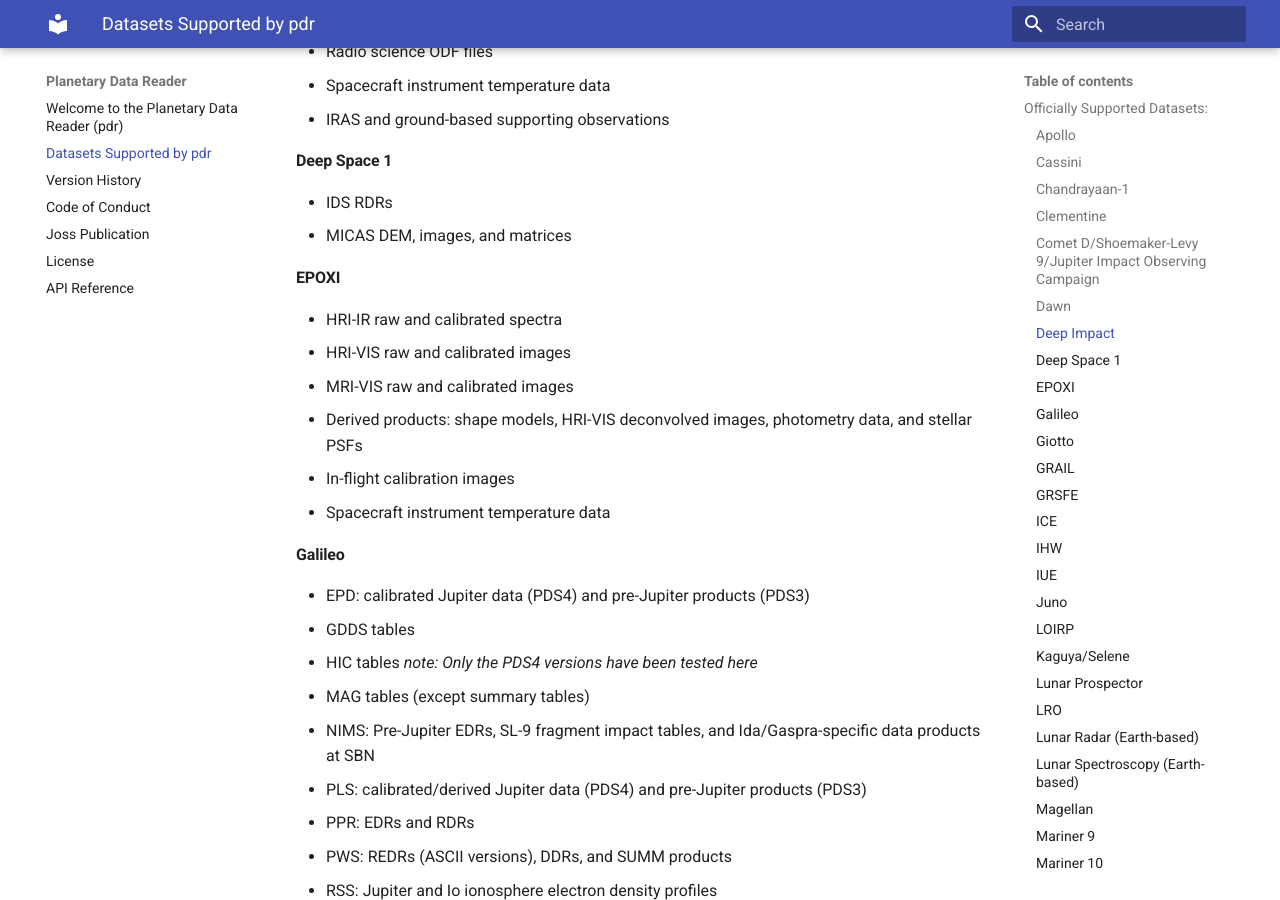
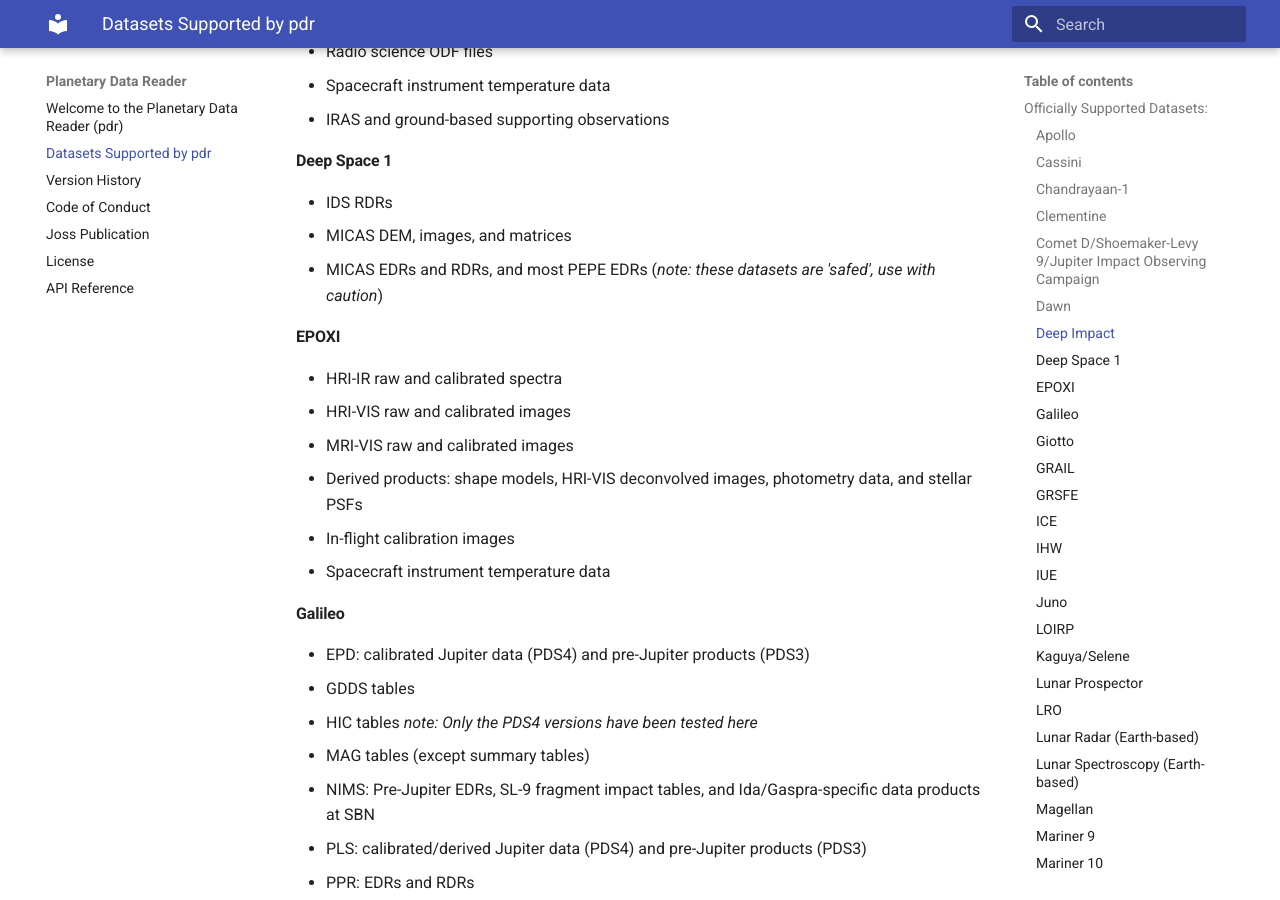
Before and after one commit to MillionConcepts/pdr, an MkDocs documentation site: the page built from docs/supported_datasets.md, in a window 1280 px wide and 900 px high, scrolled down 3693 px. Built offline with MkDocs 1.6.1 and Material for MkDocs 9.7.7, drawn with Linux system fonts in a browser that asks for light colours; some of the changed text lies outside the part shown.

Commit message:
update the support docs: additional DS1 ptypes

```diff
--- a/docs/supported_datasets.md
+++ b/docs/supported_datasets.md
@@ -129,6 +129,7 @@ kernels in combination with JPL Horizons).
 #### Deep Space 1
   - IDS RDRs
   - MICAS DEM, images, and matrices
+  - MICAS EDRs and RDRs, and most PEPE EDRs (*note: these datasets are 'safed', use with caution*)
 #### EPOXI
   - HRI-IR raw and calibrated spectra
   - HRI-VIS raw and calibrated images
@@ -615,6 +616,8 @@ kernels in combination with JPL Horizons).
 #### Deep Impact
   - Movies of 9P/Tempel 1 approach and encounter (support not planned; not an
     archive-compliant format)
+#### Deep Space 1
+  - PEPE EDR binary housekeeping files (support not planned; 'safed' dataset)
 #### Galileo
   - MAG summary tables (other tables supported, support not planned)
   - NIMS Jupiter EDRs and cubes (support planned)
```
Also changed, not shown: docs/version_history.md (+1 -0 lines).
